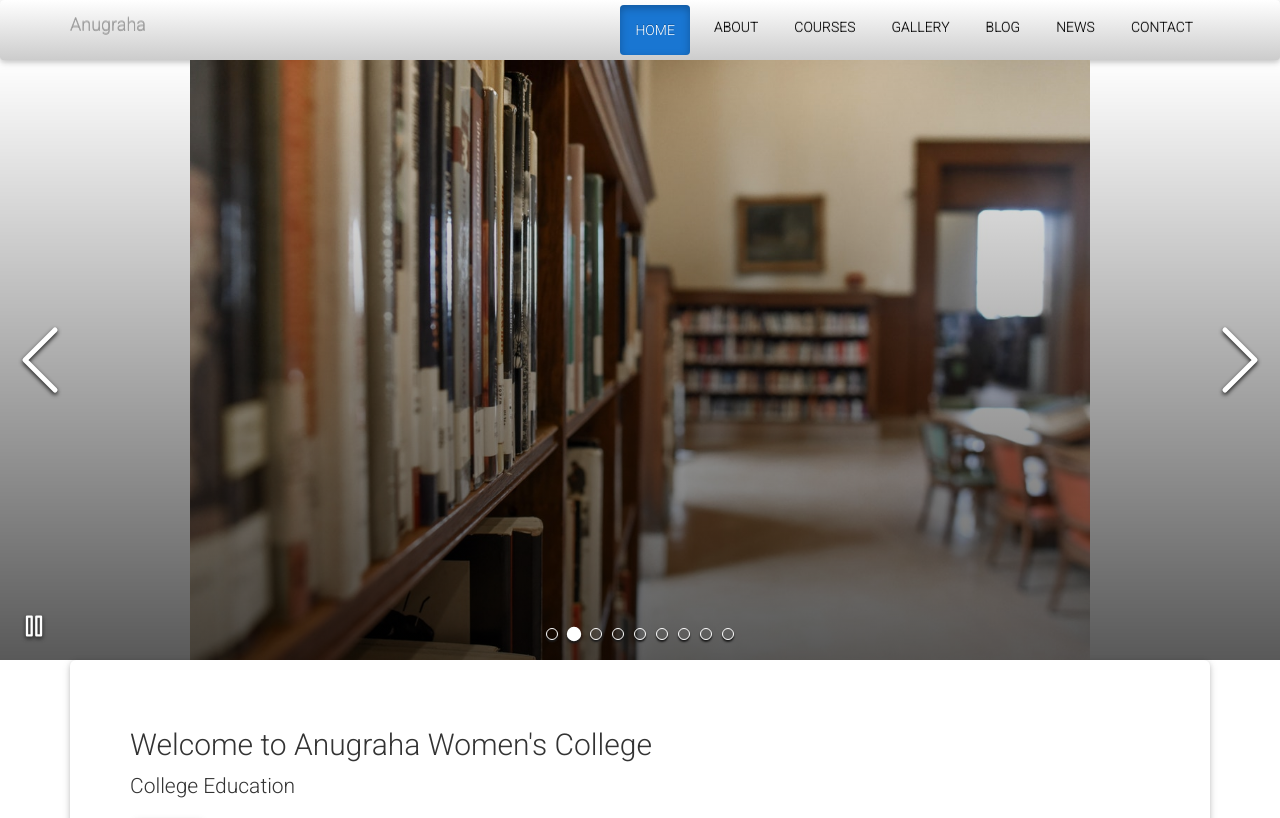
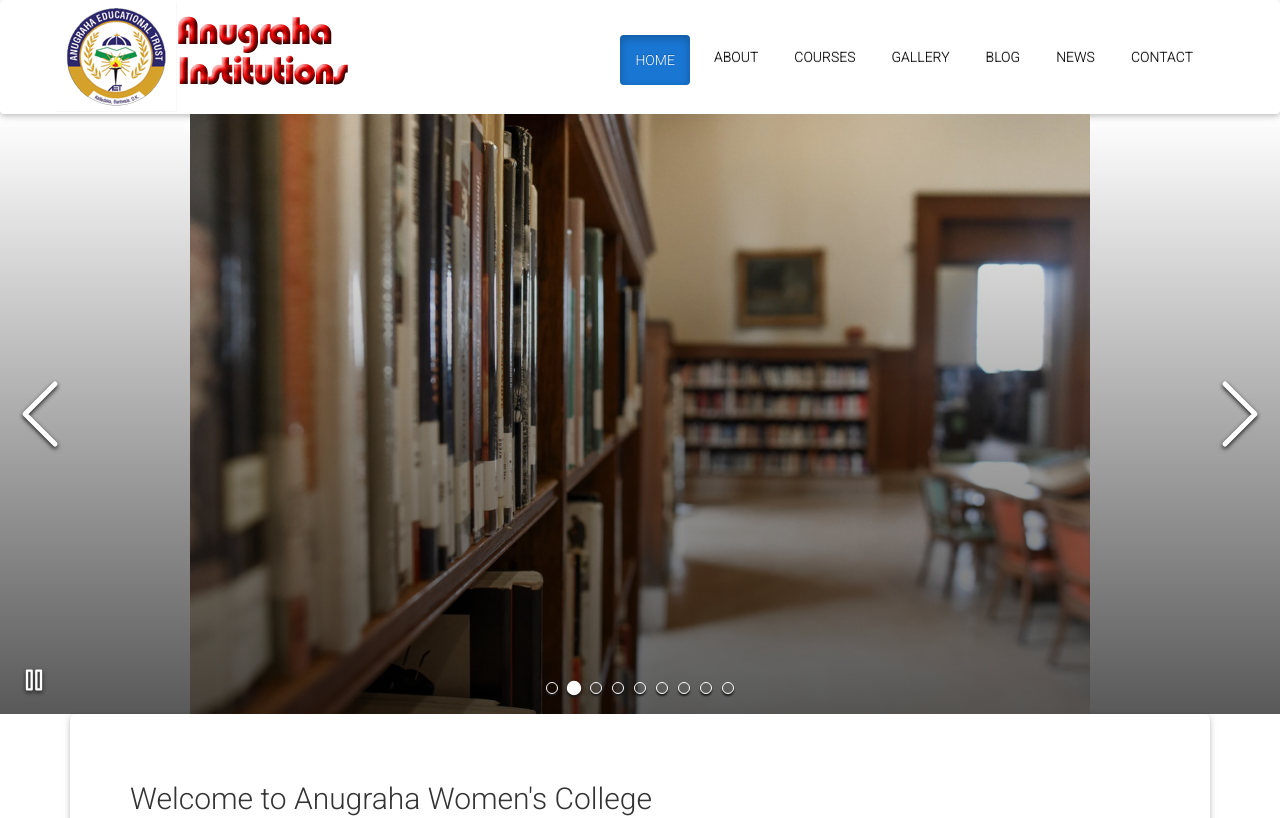
Before and after one commit to baigny/Anugraha, a React (Create React App) app: page / in a window 1280 px wide. Shown: the top 818 px of the page. Built offline with nearby package versions, Linux system fonts and the light colour scheme.

Commit message:
logo, footer Link

```diff
--- a/src/App.js
+++ b/src/App.js
@@ -9,8 +9,8 @@ import News from './components/News.jsx';
 import Blog from './components/Blog.jsx';
 import Contact from './components/Contact.jsx';
 
-import Navbar from './components/PrimaryNavbar.jsx';
-import Footer from './components/FooterNavbar.jsx';
+import PrimaryNavbar from './components/PrimaryNavbar.jsx';
+import FooterNavbar from './components/FooterNavbar.jsx';
 
 class App extends Component {
   render() {
@@ -20,7 +20,7 @@ class App extends Component {
 
         <Router>
           <div>
-            <Navbar/>
+            <PrimaryNavbar/>
             <Route exact path="/" component={Home}/>
             <Route path="/about" component={About}/>
             <Route path="/courses" component={Courses}/>
@@ -28,10 +28,10 @@ class App extends Component {
             <Route path="/news" component={News}/>
             <Route path="/blog" component={Blog}/>
             <Route path="/contact" component={Contact}/>
+            <FooterNavbar/>
           </div>
         </Router>
 
-        <Footer/>
       </div>
 
     );
--- a/src/components/FooterNavbar.jsx
+++ b/src/components/FooterNavbar.jsx
@@ -1,5 +1,6 @@
 import React from 'react';
 import { Col, Container, Row, Footer,MDBIcon } from "mdbreact";
+import { Link } from 'react-router-dom';
 import '../styles/footerNavbar.css'
 
 class FooterPage extends React.Component {
@@ -19,16 +20,24 @@ return (
           <Row>
             <Col md="12">
               <p>
-                <a href="/">Home</a>
+                <Link to = "/">
+                  Home
+                </Link>
               </p>
               <p>
-                <a href="/about">About</a>
+                <Link to = "/about">
+                  About
+                </Link>
               </p>
               <p>
-                <a href="/gallery">Gallery</a>
+                <Link to="/gallery">
+                  Gallery
+                </Link>
               </p>
               <p>
-                <a href="news">News</a>
+                <Link to="/news">
+                  News
+                </Link>
               </p>
             </Col>
           </Row>
@@ -88,7 +97,7 @@ return (
   <div className="footer-copyright text-center py-3">
     <Container fluid>
       &copy; {new Date().getFullYear()} Copyright:{" "}
-      <a href="/"> Anugraha Women's College </a>
+      <Link to="/"> Anugraha Women's College </Link>
     </Container>
 
   </div>
--- a/src/components/PrimaryNavbar.jsx
+++ b/src/components/PrimaryNavbar.jsx
@@ -33,8 +33,12 @@ export default class PrimaryNavbar extends Component {
           <Navbar inverse collapseOnSelect className="customized-navbar">
             <Navbar.Header>
               <Navbar.Brand>
-                <Link to = "/">
-                  Anugraha
+                <Link to = "/"  onClick={window.scrollTo(0, 0)}>
+                  <img
+                    src="res/Anugraha logo.png"
+                    alt=""
+                    /* className="img-fluid rounded z-depth-1" */
+                    />
                 </Link>
               </Navbar.Brand>
               <Navbar.Toggle/>
--- a/src/styles/primaryNavbar.css
+++ b/src/styles/primaryNavbar.css
@@ -1,11 +1,16 @@
 .customized-navbar {
-    background-image: linear-gradient(to bottom,#ffffff 0,rgb(204, 204, 204) 100%);
+    background-image: linear-gradient(to bottom,#ffffff 0,#ffffff 100%);
     margin-bottom: 0;
     border: 0;
-    height: 60px;
+    height: 114px;
 }
 
-.navbar-inverse .navbar-nav>li>a{
+.navbar-brand{
+    padding: 2px;
+}
+
+.navbar-inverse .navbar-nav>li>a,
+.navbar-inverse .navbar-nav>li>a:focus{
     color: #000;
     margin: 2px;
 }
@@ -22,3 +27,8 @@
     background-image: none;
     margin: 5px;
 }
+
+.navbar-inverse .navbar-collapse, .navbar-inverse .navbar-form{
+    position: relative;
+    top: 30px;
+}
```
Also changed, not shown: public/res/Anugraha logo.png (added).
